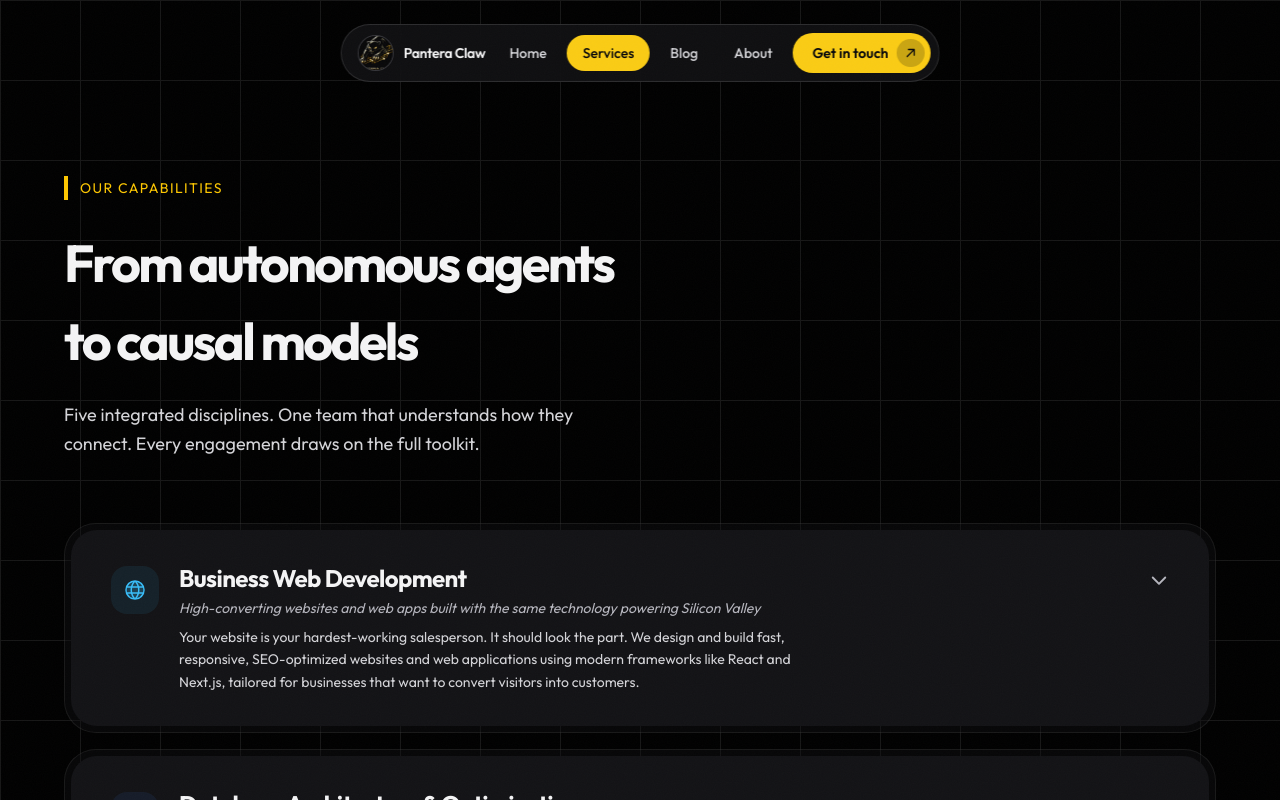
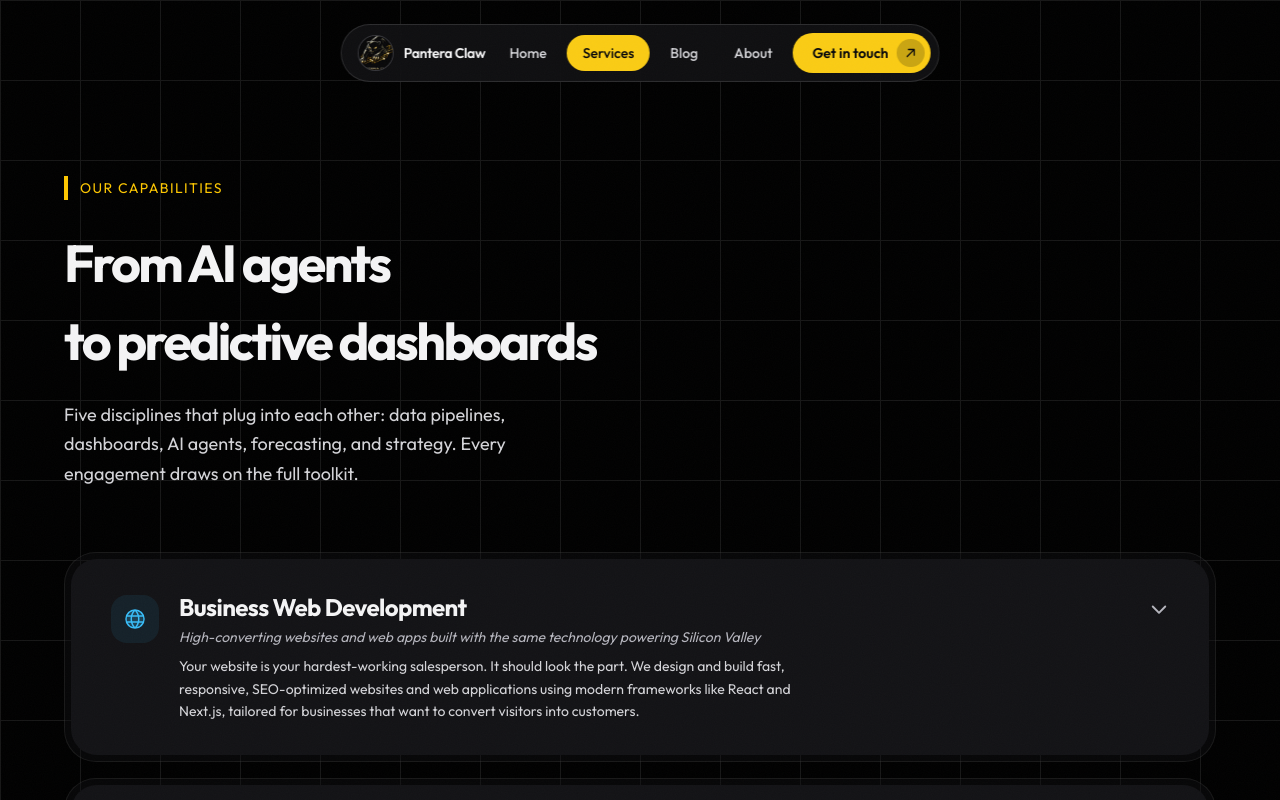
Before and after one commit to CJames1261/pantera_dev_site, a React (Vite) app: page /services in a window 1280 px wide. Shown: the top 800 px of the page. Built offline with nearby package versions, Linux system fonts and the light colour scheme.

Commit message:
changed servcies title

```diff
--- a/src/pages/Services.tsx
+++ b/src/pages/Services.tsx
@@ -700,13 +700,14 @@ export default function Services() {
                 className="font-display font-bold tracking-tighter text-text-primary mb-5"
                 style={{ fontSize: "clamp(2rem, 5vw, 3.25rem)" }}
               >
-                From autonomous agents
+                From AI agents
                 <br />
-                to causal models
+                to predictive dashboards
               </h1>
               <p className="text-text-secondary text-base md:text-lg leading-relaxed max-w-[540px]">
-                Five integrated disciplines. One team that understands how they
-                connect. Every engagement draws on the full toolkit.
+                Five disciplines that plug into each other: data pipelines,
+                dashboards, AI agents, forecasting, and strategy. Every
+                engagement draws on the full toolkit.
               </p>
             </div>
           </ScrollReveal>
```
